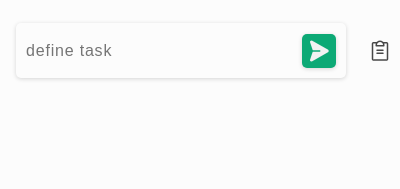
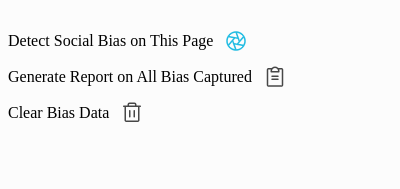
Before and after one commit to josephrmartinez/bias-detection, a browser extension: page chrome-extension/popup.html in a window 400 px wide. Shown: the top 189 px of the page. Drawn offline with Linux system fonts and the light colour scheme.

Commit message:
Update images and html layout

```diff
--- a/chrome-extension/popup.html
+++ b/chrome-extension/popup.html
@@ -1,24 +1,33 @@
 <!DOCTYPE html>
 <html>
 <head>
-  <title>AskYouTube</title>
+  <title>Bias Detector</title>
   <script src="popup.js"></script>
   <link rel="stylesheet" type="text/css" href="styles.css">
 </head>
 <body>
-  <div class="input-header">
-    <div class="input-container">
-      <input type="text" id="taskInput" placeholder="define task">
-      <button id="generateButton">
-        <img src="images/send.png" alt="" srcset="">
-      </button>
+
+  <div class="options-container">
+
+    <div class="option">
+      <div>Detect Social Bias on This Page</div>
+      <div class="small-button">
+        <img src="images/logo48.png" alt="" srcset="">
+      </div>
     </div>
 
-    <div class="small-button" id="clipboard">
-      <img src="images/clipboard.png" alt="" srcset="">
+    <div class="option">
+      <div>Generate Report on All Bias Captured</div>
+      <div class="small-button" id="clipboard">
+        <img src="images/clipboard.png" alt="" srcset="">
+      </div>
     </div>
-    <div class="small-button" id="trash">
-      <img src="images/trash.png" alt="" srcset="">
+
+    <div class="option">
+      <div>Clear Bias Data</div>
+      <div class="small-button" id="trash">
+        <img src="images/trash.png" alt="" srcset="">
+      </div>
     </div>
 
 
--- a/chrome-extension/styles.css
+++ b/chrome-extension/styles.css
@@ -8,14 +8,18 @@ body{
     justify-content: center;
 }
 
-.input-header{
+.options-container{
     display: flex;
-    flex-direction: row;
-    justify-content: space-around;
-    align-items: center;
+    flex-direction: column;
     width: 100%;
     margin-bottom: 15px;
     margin-top: 15px;
+}
+
+.option {
+  display: flex;
+  flex-direction: row;
+  align-items: center;
 }
 
 img{
@@ -50,7 +54,7 @@ img{
     display: flex;
     justify-content: center;
     align-items: center;
-
+    margin-left: 5px;
     border: none;
     width: 36px;
     height: 36px;
--- a/fastapi-server/requirements.txt
+++ b/fastapi-server/requirements.txt
@@ -40,7 +40,7 @@ mypy-extensions==1.0.0
 nest-asyncio==1.5.8
 nltk==3.8.1
 numpy==1.25.0
-openai==0.27.8
+openai==1.50.2
 packaging==23.2
 pandas==2.0.2
 parso==0.8.3
```
Also changed, not shown: chrome-extension/images/chat16.png (deleted), chrome-extension/images/chat32.png (deleted), chrome-extension/images/chat48.png (deleted), chrome-extension/images/chat96.png (deleted), chrome-extension/images/logo16.png (added), chrome-extension/images/logo32.png (added), chrome-extension/images/logo48.png (added), chrome-extension/images/logo96.png (added), chrome-extension/manifest.json, 2 other files.
